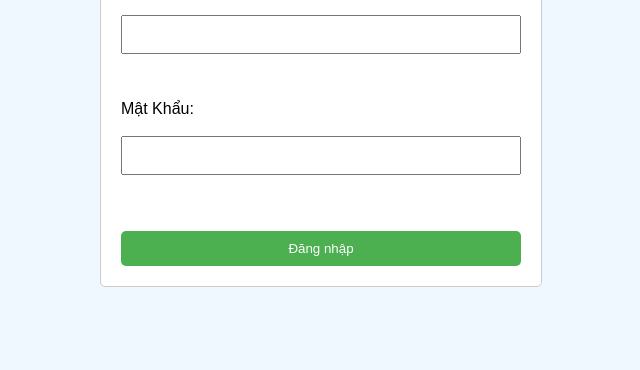
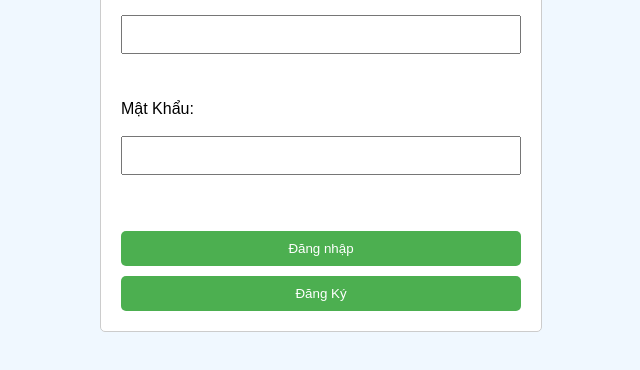
Before and after one commit to KhoaWeb/phonghop, a plain HTML site: page index.html in a window 1280 px wide. Shown: the part 172-542 px from the top of the page, without its empty margins (319-959 px from the left). Drawn offline with Linux system fonts and the light colour scheme.

Commit message:
Update index.html

```diff
--- a/index.html
+++ b/index.html
@@ -56,6 +56,21 @@
             font-size: 20px;
             text-align:center;
         }
+input[type="button"] {
+    display: block;
+    width: 100%;
+    padding: 10px;
+    margin-top: 10px;
+    background-color: #4CAF50;
+    color: white;
+    border: none;
+    border-radius: 5px;
+    cursor:pointer;
+}
+
+input[type="button"]:hover {
+    background-color: #45a049;
+}
     </style>
 </head>
 <body>
@@ -67,6 +82,7 @@
             <label for="password">Mật Khẩu:</label><br>
             <input type="password" id="password" name="password"><br><br>
             <input type="submit" value="Đăng nhập">
+	    <input type="button" value="Đăng Ký" onclick="window.location.href='https://forms.gle/5Lapg3qznmev23BH6'">
         </form>
     </div>
 
```
